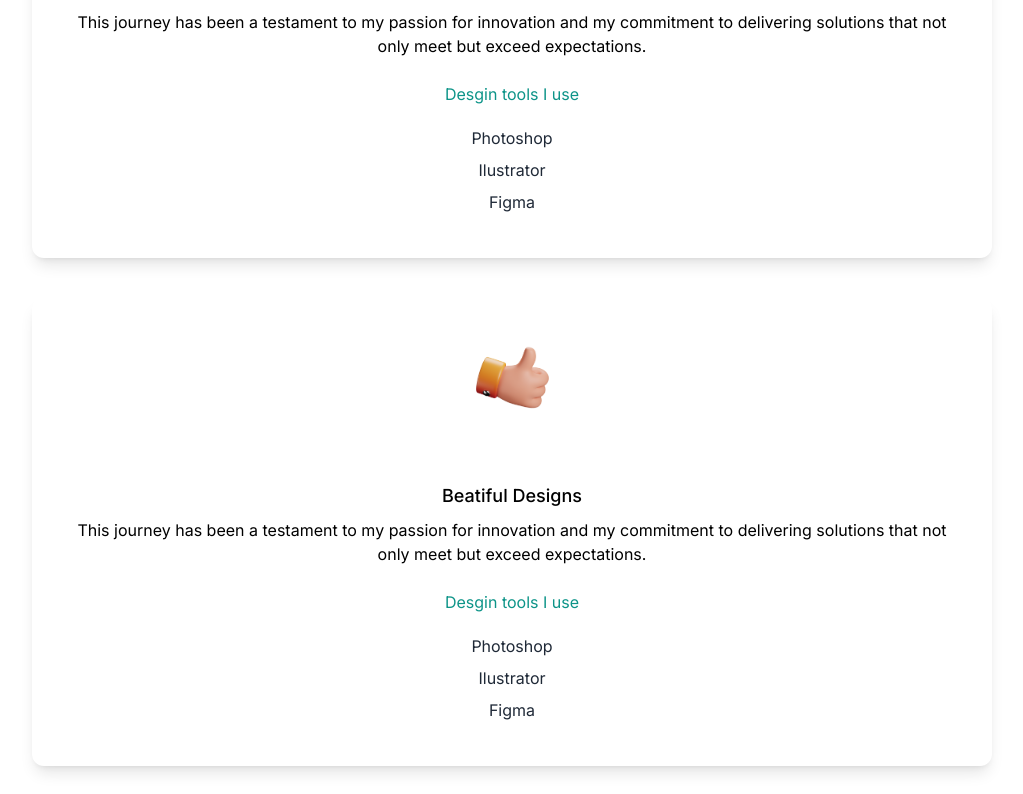
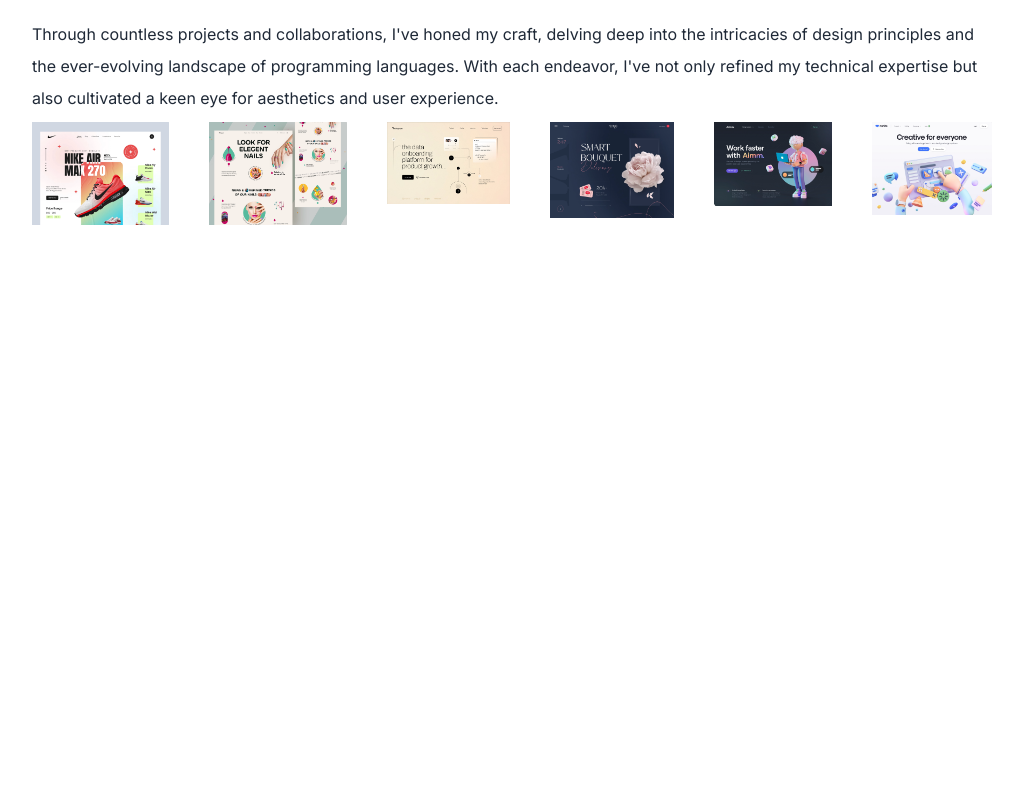
Before and after one commit to GuilhermeCarv1/Portifolio-React, a Next.js app: page / in a window 1280 px wide. Shown: the part 2046-2840 px from the top of the page, without its empty margins (128-1151 px from the left). After the commit the page ends 2271 px from the top, so only its background shows below. Built offline with nearby package versions, Linux system fonts and the light colour scheme.

Commit message:
responsive card

```diff
--- a/src/app/page.js
+++ b/src/app/page.js
@@ -70,7 +70,7 @@ export default function Home() {
            my technical expertise but also cultivated a keen eye for aesthetics and user experience.
            </p>
         </div>
-        <div>
+        <div className="lg:flex gap-10">
           <div className="text-center shadow-lg p-10 rounded-xl my-10">
             <div className="mx-auto mb-8 w-20 h-20">
               <Image src={design} width={100} height={100} />
@@ -133,7 +133,7 @@ export default function Home() {
            my technical expertise but also cultivated a keen eye for aesthetics and user experience.
            </p>
         </div>
-        <div>
+        <div className="lg:flex gap-10">
           <div>
             <Image src={web1} />
           </div>
```
